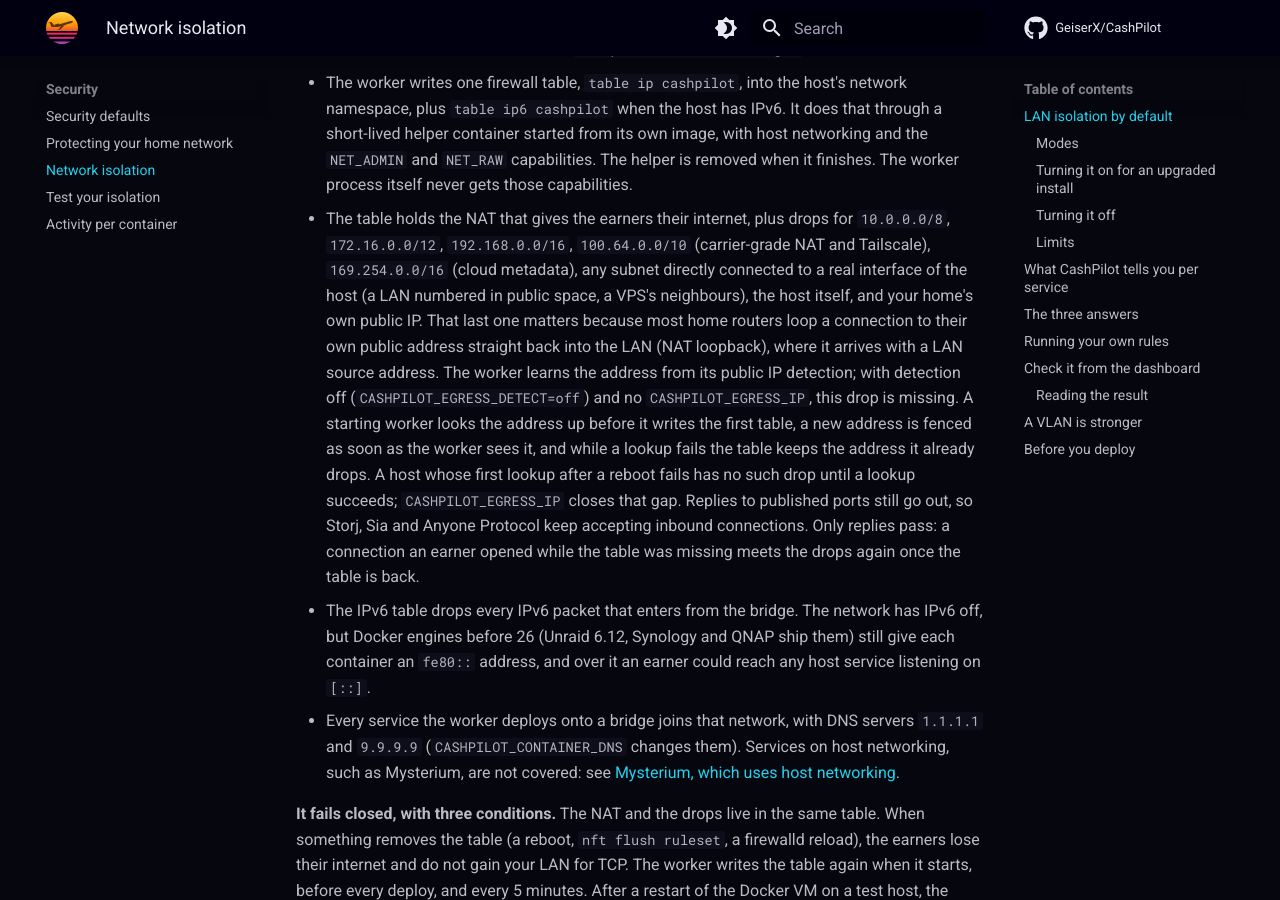
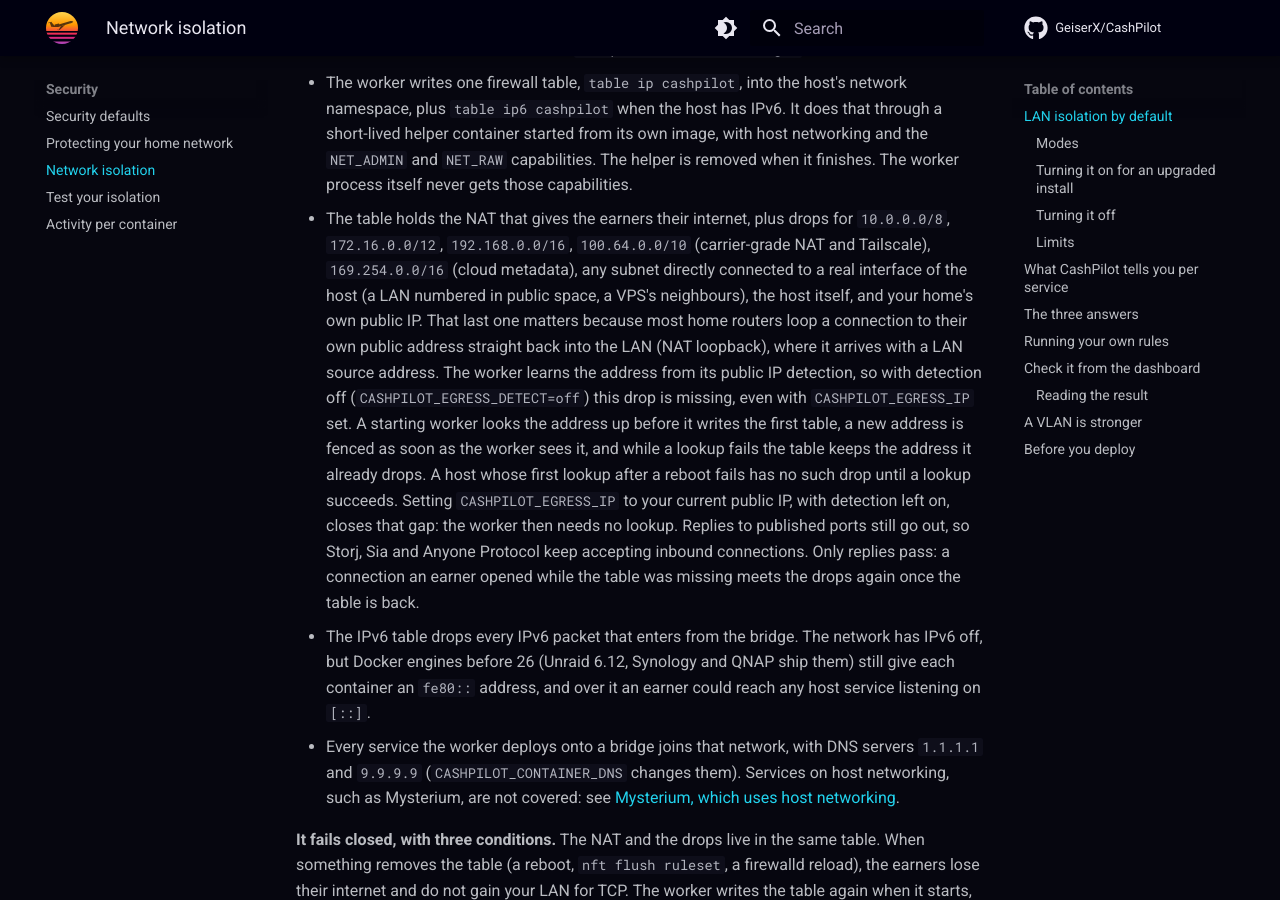
Before and after one commit to GeiserX/CashPilot, an MkDocs documentation site: the page built from docs/isolation.md, in a window 1280 px wide and 900 px high, scrolled down 914 px. Built offline with MkDocs 1.6.1 and Material for MkDocs 9.7.7, drawn with Linux system fonts in a browser that asks for light colours; comment, search, counter and statistics services are not loaded.

Commit message:
docs(isolation): say the public-IP drop needs detection on, even with CASHPILOT_EGRESS_IP set (#589)

```diff
--- a/docs/isolation.md
+++ b/docs/isolation.md
@@ -43,12 +43,14 @@
   one matters because most home routers loop a connection to their own public
   address straight back into the LAN (NAT loopback), where it arrives with a
   LAN source address. The worker learns the address from its public IP
-  detection; with detection off (`CASHPILOT_EGRESS_DETECT=off`) and no
-  `CASHPILOT_EGRESS_IP`, this drop is missing. A starting worker looks the
+  detection, so with detection off (`CASHPILOT_EGRESS_DETECT=off`) this drop
+  is missing, even with `CASHPILOT_EGRESS_IP` set. A starting worker looks the
   address up before it writes the first table, a new address is fenced as soon
   as the worker sees it, and while a lookup fails the table keeps the address it
   already drops. A host whose first lookup after a reboot fails has no such
-  drop until a lookup succeeds; `CASHPILOT_EGRESS_IP` closes that gap. Replies to published ports still go out, so Storj,
+  drop until a lookup succeeds. Setting `CASHPILOT_EGRESS_IP` to your current
+  public IP, with detection left on, closes that gap: the worker then needs no
+  lookup. Replies to published ports still go out, so Storj,
   Sia and Anyone Protocol keep accepting inbound connections. Only replies pass:
   a connection an earner opened while the table was missing meets the drops
   again once the table is back.
```
